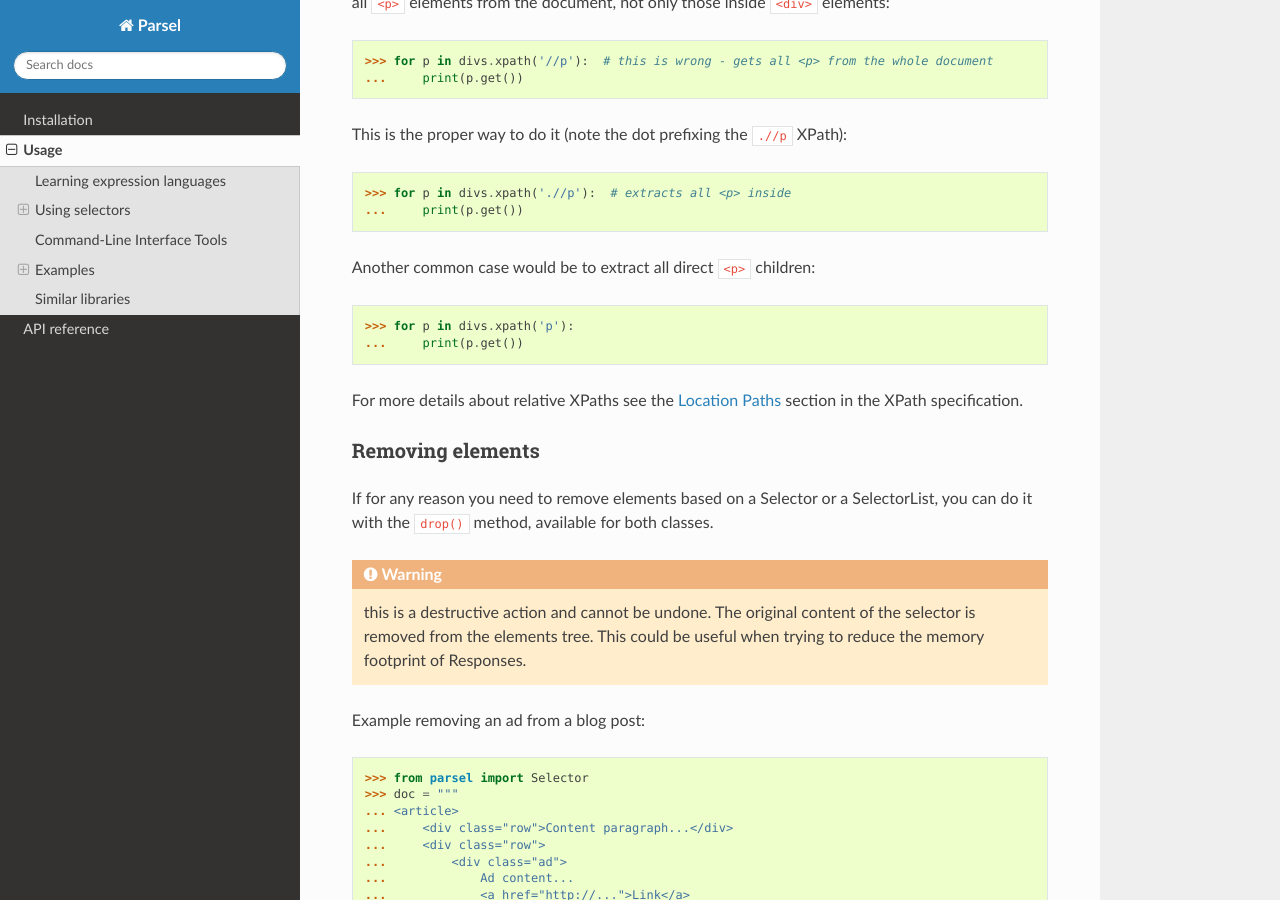
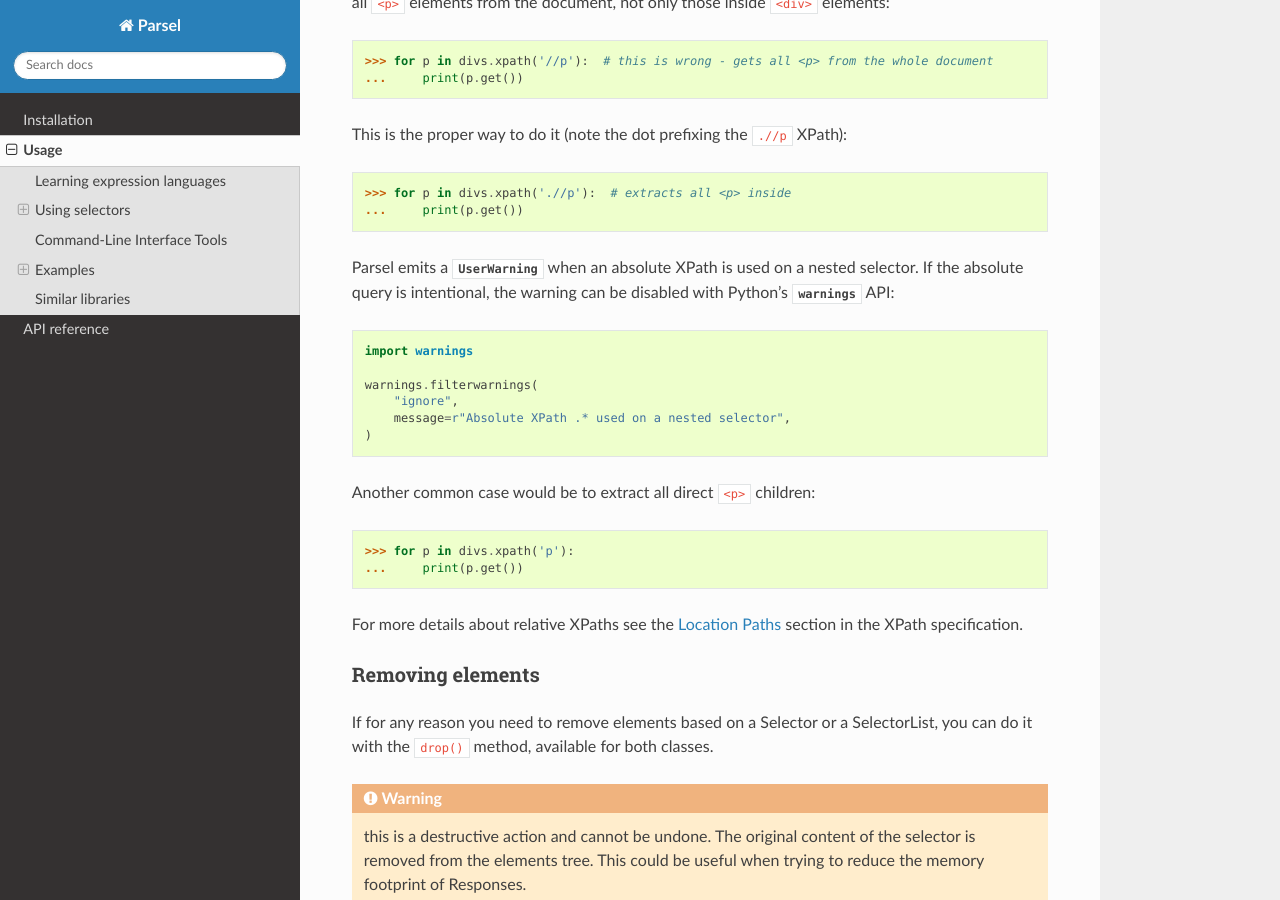
Before and after one commit to scrapy/parsel, a Sphinx documentation site: the page built from docs/usage.rst, in a window 1280 px wide and 900 px high, scrolled down 8026 px. Built offline with Sphinx 7.4.7 and the Read the Docs theme 3.1.0, drawn with Linux system fonts in a browser that asks for light colours.

Commit message:
Document nested absolute XPath warnings

```diff
--- a/docs/usage.rst
+++ b/docs/usage.rst
@@ -404,6 +404,17 @@ This is the proper way to do it (note the dot prefixing the ``.//p`` XPath)::
 
     >>> for p in divs.xpath('.//p'):  # extracts all <p> inside
     ...     print(p.get())
+
+Parsel emits a :class:`UserWarning` when an absolute XPath is used on a nested
+selector. If the absolute query is intentional, the warning can be disabled
+with Python's :mod:`warnings` API::
+
+    import warnings
+
+    warnings.filterwarnings(
+        "ignore",
+        message=r"Absolute XPath .* used on a nested selector",
+    )
 
 Another common case would be to extract all direct ``<p>`` children::
 
```
Also changed, not shown: 1 other file.
